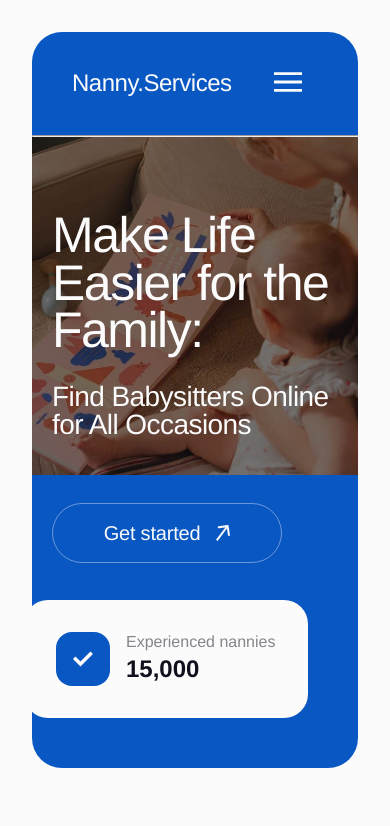
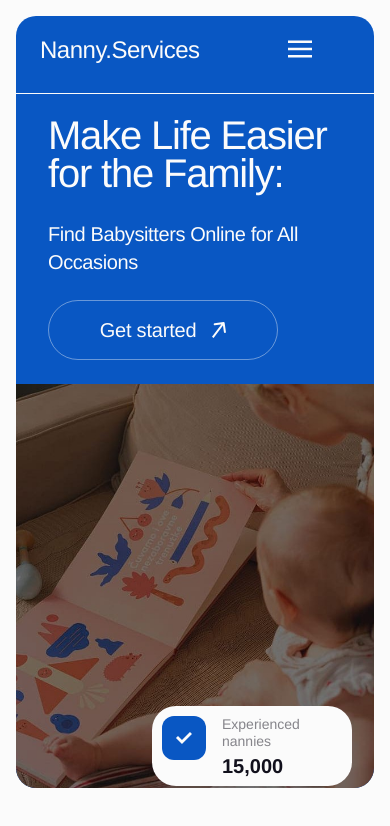
Before and after one commit to lkarm67/nanny-services, a React (Vite) app: page / in a window 390 px wide. Shown: the top 826 px of the page. Built offline with nearby package versions, Linux system fonts and the light colour scheme; no server answers.

Commit message:
reorganize Header,Home,App,Layout, responsive design Header, Home

```diff
--- a/src/App.tsx
+++ b/src/App.tsx
@@ -38,12 +38,6 @@ const App: React.FC = () => {
   return (
     <>
       <Routes>
-        <Route path="/" element={
-          <Home
-            openLogin={openLogin}
-            openRegister={openRegister}
-            />
-        } />
 
         <Route path="/" element={
           <Layout
@@ -53,6 +47,17 @@ const App: React.FC = () => {
             openMakeAppointment={handleMakeAppointmentClick}
           />
         }>
+
+          <Route
+            index
+            element={
+              <Home
+                user={user}
+                onLoginClick={openLogin}
+                onRegisterClick={openRegister}
+              />
+            }
+          />
 
           <Route path="/nannies" element={<Nannies />} />
 
--- a/src/Layout.tsx
+++ b/src/Layout.tsx
@@ -2,7 +2,9 @@ import { Outlet } from "react-router-dom";
 import Header from "./components/Header/Header";
 import type { User } from "firebase/auth";
 import type { Nanny } from "./types/nannies";
-import type { LayoutContextType } from "./types/layoutContext";
+import type { LayoutContextType } from "./types/layoutContext";import { useLocation } from "react-router-dom";
+
+
 
 interface LayoutProps {
   user: User | null;
@@ -11,16 +13,31 @@ interface LayoutProps {
   openMakeAppointment: (nanny: Nanny) => void;
 }
 
-const Layout: React.FC<LayoutProps> = ({ user, openLogin, openRegister, openMakeAppointment }) => {
+const Layout: React.FC<LayoutProps> = ({
+  user,
+  openLogin,
+  openRegister,
+  openMakeAppointment
+}) => {
+  const location = useLocation();
+
+  const isHome = location.pathname === "/";
+
   return (
     <>
-       <Header
+      <Header
         user={user}
         onRegisterClick={openRegister}
         onLoginClick={openLogin}
+        variant={isHome ? "home" : "default"}
       />
 
-      <Outlet context={{ openLogin, openRegister, openMakeAppointment } as LayoutContextType}  />
+      <Outlet context={{
+        openLogin,
+        openRegister,
+        openMakeAppointment
+      } as LayoutContextType}
+      />
 
     </>
   );
--- a/src/components/Header/Header.module.css
+++ b/src/components/Header/Header.module.css
@@ -1,12 +1,32 @@
 .header{
-    position: fixed;
     top: 0;
     width: 100%;
+    max-width: 1440px;
     height: 88px;
     padding: 20px 40px;
     z-index: 1000;
     background-color: #0957c3;
     border-radius: 0;
+    transition: background-color 0.3s ease;
+    border-bottom: #fbfbfb;
+}
+
+.homeHeader {
+  background: transparent;
+  position: absolute;
+  border-bottom: 1px solid #fbfbfb;
+  top: 6px;
+}
+
+.scrolledHeader {
+  position: fixed;
+  background: #0957c3;
+  backdrop-filter: blur(6px);
+}
+
+.defaultHeader {
+  position: fixed;
+  background: #0957c3;
 }
 
 .headerContainer{
@@ -36,14 +56,14 @@
 
 .burger{
     color: #fbfbfb;
-    padding: 16px;
+    padding: 0 48px;
     background-color: transparent;
 }
 
 .menu {
     display: inline-block;
-    width: 28px;
-    height: 28px;
+    width: 24px;
+    height: 24px;
     stroke-width: 0;
     stroke: currentColor;
     fill: currentColor;
--- a/src/components/Header/Header.tsx
+++ b/src/components/Header/Header.tsx
@@ -1,4 +1,4 @@
-import { useState } from "react";
+import { useState, useEffect } from "react";
 import { NavLink, useNavigate } from "react-router-dom";
 import css from "./Header.module.css";
 import { signOut } from "firebase/auth";
@@ -11,15 +11,32 @@ interface HeaderProps {
   user: User | null;
   onLoginClick: () => void;
   onRegisterClick: () => void;
+  variant?: "home" | "default";
 }
 
 const Header: React.FC<HeaderProps> = ({
   user,
   onLoginClick,
   onRegisterClick,
+  variant = "default",
 }) => {
   const [isOpen, setIsOpen] = useState(false);
   const navigate = useNavigate();
+  const [isScrolled, setIsScrolled] = useState(false);
+
+  useEffect(() => {
+    const handleScroll = () => {
+      if (window.scrollY > 50) {
+        setIsScrolled(true);
+      } else {
+        setIsScrolled(false);
+      }
+    };
+
+    window.addEventListener("scroll", handleScroll);
+
+    return () => window.removeEventListener("scroll", handleScroll);
+  }, []);
 
   const handleLogout = async () => {
     await signOut(auth);
@@ -27,7 +44,16 @@ const Header: React.FC<HeaderProps> = ({
   };
 
   return (
-    <header className={css.header}>
+    <header
+      className={`${css.header}
+      ${
+        variant === "home"
+          ? isScrolled
+            ? css.scrolledHeader
+            : css.homeHeader
+          : css.defaultHeader
+      }`}
+    >
       <div className={`container ${css.headerContainer}`}>
         <p className={css.logo}>Nanny.Services</p>
 
--- a/src/pages/Home/Home.module.css
+++ b/src/pages/Home/Home.module.css
@@ -1,73 +1,29 @@
 .hero{
-    max-width: 767px;
+    max-width: 1440px;
     width: 100%;
     background: #fbfbfb;
-    padding: 32px;
+    padding: 16px 0;
     margin: 0 auto;
     box-sizing: border-box;
 }
 
 .homeBackground{
-    position: relative;
     display: flex;
     flex-direction: column;
-    max-width: 764px;
-    height: 736px;
+    gap: 24px;
+    width: 100%;
+    height: 772px;
     background-color: #0957c3;
-    border-radius: 30px;
-
-}
-
-.header{
-    display: flex;
-    flex-direction: row;
-    justify-content: space-between;
-    align-items: center;
-    padding: 20px 40px;
-
-}
-
-.logo{
-    font-weight: 500;
-    font-size: 24px;
-    line-height: 117%;
-    letter-spacing: -0.02em;
-    color: #fbfbfb;
-    padding: 10px 0;
-}
-
-.nav{
-    display: none;
-}
-
-.navButtons{
-    display: none;
-}
-
-.burger{
-    color: #fbfbfb;
-    padding: 16px;
-    background-color: transparent;
-}
-
-.menu {
-    display: inline-block;
-    width: 28px;
-    height: 28px;
-    stroke-width: 0;
-    stroke: currentColor;
-    fill: currentColor;
+    border-radius: 20px;
 }
 
 .content{
-    position: absolute;
-    top: 160px;
     display: flex;
     flex-direction: column;
-    gap: 64px;
+    gap: 24px;
     width: 100%;
-    box-sizing: border-box;
-    padding: 20px;
+    padding: 0 32px;
+    margin-top: 100px;
 }
 
 .heroTextBox{
@@ -80,7 +36,7 @@
 
 .title{
     font-weight: 500;
-    font-size: 50px;
+    font-size: 40px;
     line-height: 0.95;
     letter-spacing: -0.03em;
     color: #fbfbfb;
@@ -88,7 +44,7 @@
 
 .description{
     font-weight: 400;
-    font-size: 28px;
+    font-size: 20px;
     line-height: 28px;
     letter-spacing: -0.02em;
     color: #fbfbfb;
@@ -131,33 +87,52 @@
 }
 
 
-.imgWrapper {
+.imgWrapper{
     width: 100%;
-    height: auto;
-    object-fit: contain;
+    height: 700px; /* висота для мобілки */
+    overflow: hidden;
+    border-bottom-left-radius: 20px;
+    border-bottom-right-radius: 20px;
 }
 
+.image{
+    width: 100%;
+    height: 100%;
+    object-fit: cover;
+    object-position: center;
+}
 
 .nannyQuantityBox{
     position: absolute;
     z-index: 1000;
-    right: 50px;
-    bottom: 50px;
+    right: 16px;
+    bottom: 42px;
     border-radius: 24px;
     background-color: #fbfbfb;
-    padding: 32px;
+    padding: 10px;
     display: flex;
     flex-direction: row;
     align-items: flex-start;
     gap: 16px;
-    width: 284px;
+    width: 200px;
     box-sizing: border-box;
 }
 
+@media screen and (min-width: 360px){
+    .hero{
+        padding: 16px;
+    }
+
+    .nannyQuantityBox{
+        bottom: 58px;
+        right: 38px;
+    }
+}
+
 .iconBox{
-    padding: 12px;
+    padding: 10px;
     background-color: #0957c3;
-    border-radius: 16px;
+    border-radius: 12px;
     display: flex;
     align-items: center;
     justify-content: center;
@@ -165,15 +140,15 @@
 }
 
 .checkIcon{
-    width: 30px;
-    height: 30px;
+    width: 24px;
+    height: 24px;
 }
 
 .textBox{
     display: flex;
     flex-direction: column;
     gap: 6px;
-    width: 150px;
+    width: 120px;
 }
 .text,
 .quantityText {
@@ -182,18 +157,35 @@
 }
 
 .text{
-    font-family: var(--font-family);
     font-weight: 400;
-    font-size: 16px;
+    font-size: 14px;
     color: rgba(17, 16, 28, 0.5);
 }
 
 .quantityText{
-    font-family: var(--font-family);
     font-weight: 700;
-    font-size: 24px;
-    line-height: 24px;
+    font-size: 20px;
+    line-height: 20px;
     color: #11101c;
+}
+
+@media screen and (min-width: 1280px){
+
+.homeBackground{
+    flex-direction: row;
+    align-items: center;
+    justify-content: space-between;
+    padding: 60px 80px;
+}
+
+.content{
+    max-width: 500px;
+}
+
+.imgWrapper{
+    max-width: 600px;
+}
+
 }
 
 
--- a/src/pages/Home/Home.tsx
+++ b/src/pages/Home/Home.tsx
@@ -1,7 +1,5 @@
-import { useState } from "react";
-import { useNavigate, NavLink } from "react-router-dom";
+import { useNavigate } from "react-router-dom";
 import css from "./Home.module.css";
-import MobileMenu from "../../components/MobileMenu/MobileMenu";
 import type { User } from "firebase/auth";
 import heroImage1x from "../../assets/heroImage1x.jpg";
 import heroImage2x from "../../assets/heroImage2x.jpg";
@@ -13,9 +11,8 @@ interface HomeProps {
     onRegisterClick: () => void;
 }
 
-const Home: React.FC<HomeProps> = ({ user, onLoginClick, onRegisterClick }) => {
+const Home: React.FC<HomeProps> = () => {
   const navigate = useNavigate();
-  const [isOpen, setIsOpen] = useState(false);
 
   const handleClick = () => {
     navigate("/nannies");
@@ -25,59 +22,8 @@ const Home: React.FC<HomeProps> = ({ user, onLoginClick, onRegisterClick }) => {
 
     <section className={css.hero}>
       <div className={css.homeBackground}>
-        <header className={css.header}>
-            <p className={css.logo}>Nanny.Services</p>
 
-            {/* Desktop menu */}
-            <nav className={css.nav}>
-              <div className={css.navLinks}>
-                <NavLink to="/" className={css.link}>
-                  Home
-                </NavLink>
-                <NavLink to="/nannies" className={css.link}>
-                  Nannies
-                </NavLink>
-              </div>
-              <div className={css.navButtons}>
-                <button
-                  className={css.buttonLogin}
-                  onClick={onLoginClick}
-                >
-                  Log In
-                </button>
 
-                <button
-                  className={css.buttonRegistration}
-                  onClick={onRegisterClick}
-                >
-                  Registration
-                </button>
-              </div>
-            </nav>
-
-            {/* Burger */}
-            <button
-              className={css.burger}
-              onClick={() => setIsOpen(true)}
-              aria-label="Open menu"
-            >
-              <svg className={css.menu} width="32" height="32">
-                <use href={`${sprite}#icon-menu`}></use>
-              </svg>
-            </button>
-
-            {/* Mobile menu */}
-            {isOpen && (
-              <MobileMenu
-                user={user}
-                onClose={() => setIsOpen(false)}
-                onLoginClick={onLoginClick}
-                onRegisterClick={onRegisterClick}
-              />
-            )}
-        </header>
-
-        <hr className={css.devider} />
 
         <div className={css.content}>
           <div className={css.heroTextBox}>
```
